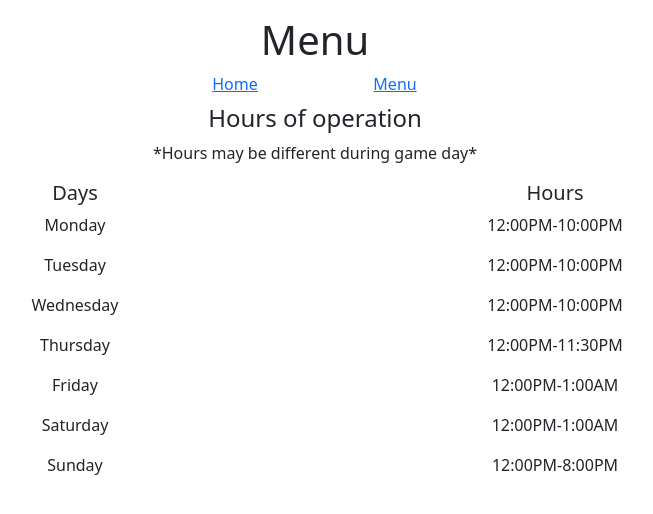
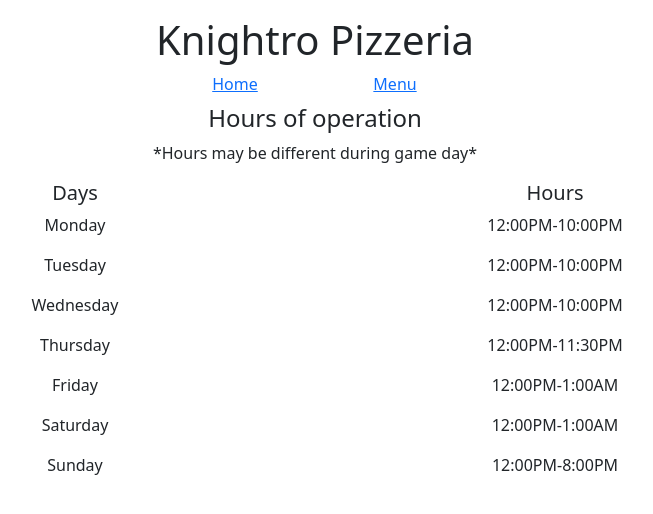
Before and after one commit to Fallbackodin/CISAssignment5, a plain HTML site: page html/hours.html in a window 1280 px wide. Shown: the whole page, without its empty margins (325-978 px from the left). Drawn offline with nearby package versions, Linux system fonts and the light colour scheme.

Commit message:
Fixes header

```diff
--- a/html/hours.html
+++ b/html/hours.html
@@ -13,7 +13,7 @@
     <div class="container-fluid">
         <div class="row align-items-center justify-content-center">
             <!-- Header -->
-            <h1 class="text-center mt-3">Menu</h1>
+            <h1 class="text-center mt-3">Knightro Pizzeria</h1>
             <!-- Navbar -->
             <div class="container w-25">
                 <div class="row align-items-center justify-content-center text-center">
```
